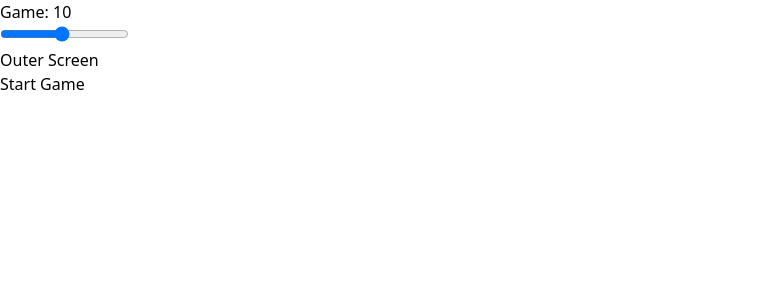
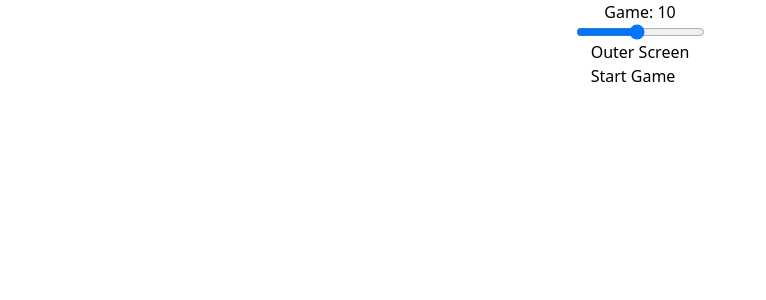
Before and after one commit to Effrat/memory-game, a Next.js app: page / in a window 1280 px wide. Shown: the top 300 px of the page, without its empty margins (0-766 px from the left). Built offline with nearby package versions, Linux system fonts and the light colour scheme.

Commit message:
input disabled when game is active

```diff
--- a/components/game.js
+++ b/components/game.js
@@ -15,7 +15,7 @@ const Game = () => {
     useEffect(() => {
     }, [numberOfPairs])
     return (
-        <div>
+        <div className='flex flex-col items-center'>
             <div>Game: {numberOfPairs}</div>
             <input
                 type="range"
@@ -23,6 +23,7 @@ const Game = () => {
                 max="20"
                 value={numberOfPairs}
                 onChange={e => setNumberOfPairs(e.target.value)}
+                disabled={isActiveGame}
             />
             {
                 isActiveGame
```
